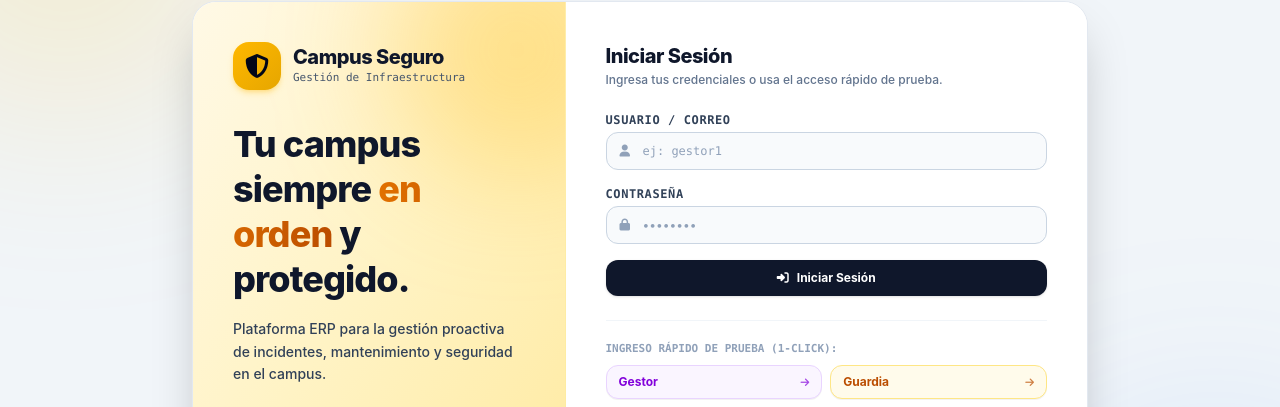
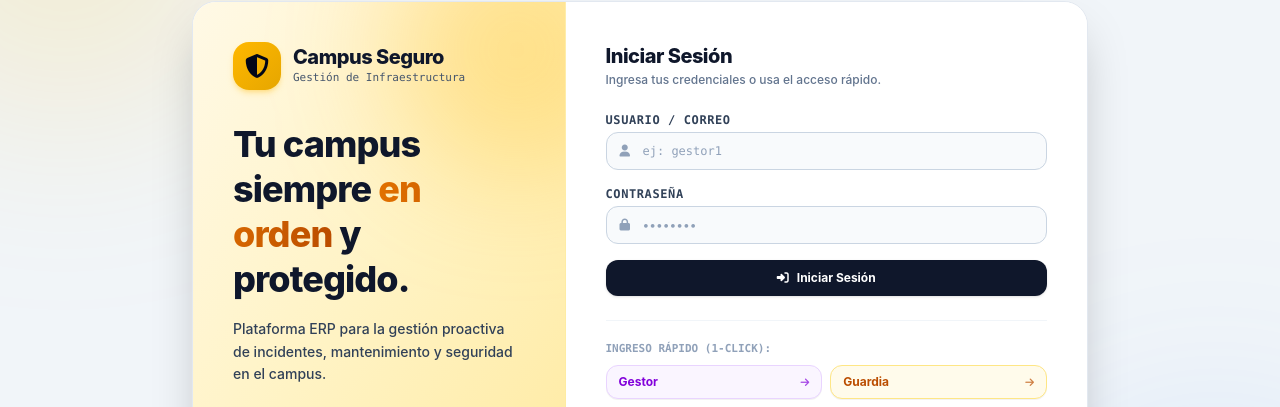
Before and after one commit to DevMoisesM/Campus-Seguro, an Angular app in the folder frontend/: page /login in a window 1280 px wide. Shown: the part 132-539 px from the top of the page. Built offline with nearby package versions, Linux system fonts and the light colour scheme.

Commit message:
style(login): actualizar textos y titulo de seccion a 'Ingreso Rapido (1-Click)'

```diff
--- a/frontend/src/app/components/login/login.component.html
+++ b/frontend/src/app/components/login/login.component.html
@@ -48,7 +48,7 @@
 
       <div class="mb-5 sm:mb-6">
         <h3 class="text-lg sm:text-xl font-extrabold text-slate-900 tracking-tight">Iniciar Sesión</h3>
-        <p class="text-xs text-slate-500 mt-0.5 font-medium">Ingresa tus credenciales o usa el acceso rápido de prueba.</p>
+        <p class="text-xs text-slate-500 mt-0.5 font-medium">Ingresa tus credenciales o usa el acceso rápido.</p>
       </div>
 
       <!-- Alerta de Error -->
@@ -106,7 +106,7 @@
       <!-- Botones Rápidos 1-Click Test Accounts -->
       <div class="mt-5 sm:mt-6 pt-4 sm:pt-5 border-t border-slate-100">
         <p class="text-[10px] sm:text-[11px] font-bold text-slate-400 uppercase font-mono mb-2">
-          Ingreso Rápido de Prueba (1-Click):
+          Ingreso Rápido (1-Click):
         </p>
         <div class="grid grid-cols-2 gap-2">
           @for (acc of testAccounts; track acc.user) {
```
